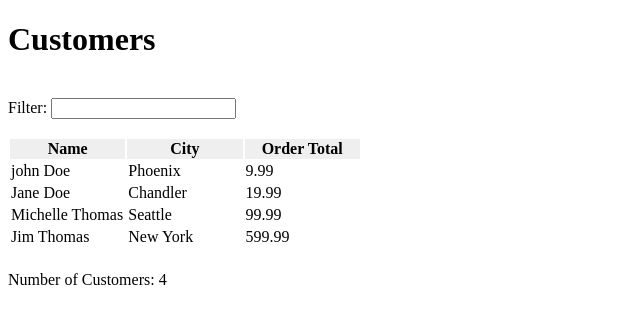
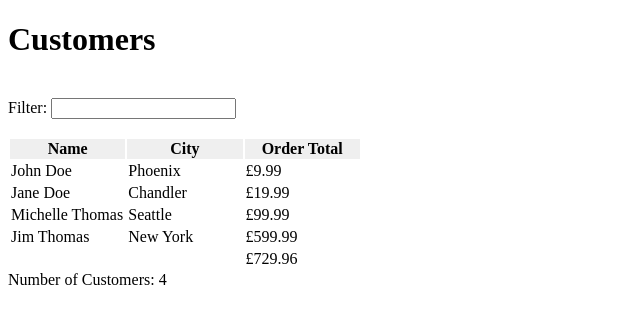
Before and after one commit to redlerKayleigh/my-first-angualr-project, an Angular app in the folder my-frist-project/: page / in a window 1280 px wide. Shown: the top 324 px of the page, without its empty margins (0-640 px from the left). Built offline with nearby package versions, Linux system fonts and the light colour scheme.

Commit message:
Scrimba - Working With Pipes

```diff
--- a/my-frist-project/src/app/customers/customers-list/customers-list.component.html
+++ b/my-frist-project/src/app/customers/customers-list/customers-list.component.html
@@ -12,16 +12,16 @@
     <tr *ngFor="let cust of filteredCustomers">
         <td>
             <a>
-                {{ cust.name }}
+                {{ cust.name | capitalize }}
             </a>
         </td>
         <td>{{ cust.city }}</td>
-        <td>{{ cust.orderTotal }}</td>
+        <td>{{ cust.orderTotal | currency: currencyCode: 'symbol' }}</td>
     </tr>
     <tr *ngIf="filteredCustomers && filteredCustomers.length">
         <td colspan="2">&nbsp;</td>
         <td>
-            {{ customersOrderTotal }}
+            {{ customersOrderTotal | currency: currencyCode: 'symbol' }}
         </td>
     </tr>
     <tr *ngIf="!filteredCustomers || !filteredCustomers.length">
--- a/my-frist-project/src/app/customers/customers-list/customers-list.component.ts
+++ b/my-frist-project/src/app/customers/customers-list/customers-list.component.ts
@@ -1,4 +1,4 @@
-import { Component, OnInit } from '@angular/core';
+import { Component, OnInit, Input } from '@angular/core';
 
 import { ICustomer } from '../../shared/interfaces';
 
@@ -7,6 +7,17 @@
     templateUrl: './customers-list.component.html'
 })
 export class CustomersListComponent implements OnInit {
+    private _customers: ICustomer[] = [];
+    @Input() get customers(): ICustomer[] {
+        return this._customers;
+    }
+
+    set customers(value: ICustomer[]) {
+        if (value) {
+            this.filteredCustomers = this._customers = value;
+            this.calculateOrders();
+        }
+    }
 
     filteredCustomers: any[] = [];
     customersOrderTotal!: number;
@@ -15,12 +26,7 @@
     constructor() {}
 
     ngOnInit() {
-        this.filteredCustomers = [
-            { id: 1, name: 'john Doe', city: 'Phoenix', orderTotal: 9.99, customerSince: new Date(2014, 7, 10) },
-            { id: 2, name: 'Jane Doe', city: 'Chandler', orderTotal: 19.99, customerSince: new Date(2017, 2, 22)},
-            { id: 3, name: 'Michelle Thomas', city: 'Seattle', orderTotal: 99.99, customerSince: new Date(2002, 10, 31)},
-            { id: 4, name: 'Jim Thomas', city: 'New York', orderTotal: 599.99, customerSince: new Date(2002, 10, 31)},
-        ];
+
     }
 
     calculateOrders() {
--- a/my-frist-project/src/app/customers/customers.component.html
+++ b/my-frist-project/src/app/customers/customers.component.html
@@ -1,3 +1,3 @@
 <h1>{{ titleCustomers }}</h1>
 <br />
-<app-customers-list></app-customers-list>
+<app-customers-list [customers]="people"></app-customers-list>
--- a/my-frist-project/src/app/customers/customers.component.ts
+++ b/my-frist-project/src/app/customers/customers.component.ts
@@ -7,8 +7,8 @@
   styleUrls: ['./customers.component.scss']
 })
 export class CustomersComponent implements OnInit {
-  titleCustomers: string | undefined;
-  people: ICustomer[] | undefined;
+  titleCustomers!: string;
+  people!: ICustomer[];
 
   constructor() {}
 
--- a/my-frist-project/src/app/customers/customers.module.ts
+++ b/my-frist-project/src/app/customers/customers.module.ts
@@ -5,6 +5,7 @@
 import { CustomersComponent } from '../customers/customers.component';
 import { CustomersListComponent } from './customers-list/customers-list.component';
 import { FilterTextboxComponent } from './customers-list/filter-textbox.component';
+import { SharedModule } from '../shared/shared.module';
 
 @NgModule({
   declarations: [
@@ -14,7 +15,8 @@
   ],
   imports: [
     CommonModule,
-    AppRoutingModule
+    AppRoutingModule,
+    SharedModule
   ],
   providers: [],
   exports: [ CustomersComponent ]
--- /dev/null
+++ b/my-frist-project/src/app/shared/capitalize.pipe.ts
@@ -0,0 +1,11 @@
+import { Pipe, PipeTransform } from '@angular/core';
+
+@Pipe({ name: 'capitalize' })
+export class CapitalizePipe implements PipeTransform {
+    transform(value: any) {
+        if (value) {
+            return value.charAt(0).toUpperCase() + value.slice(1);
+        }
+        return value;
+    }
+}
--- a/my-frist-project/src/app/shared/shared.module.ts
+++ b/my-frist-project/src/app/shared/shared.module.ts
@@ -1,7 +1,9 @@
 import { NgModule } from '@angular/core';
 
+import { CapitalizePipe } from './capitalize.pipe';
+
 @NgModule({
-    declarations: [  ],
-    exports: [  ]
+    declarations: [ CapitalizePipe ],
+    exports: [ CapitalizePipe ]
 })
 export class SharedModule { }
```
